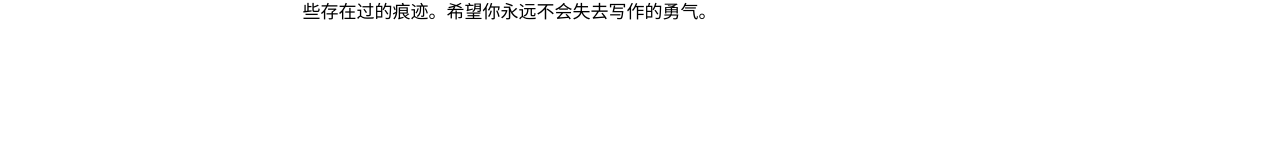
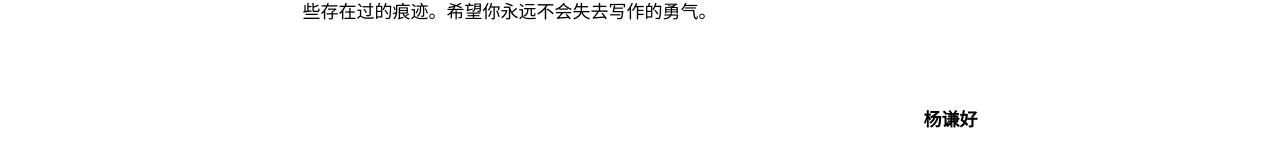
Before and after one commit to youshenmexindemingzima/rebirth, a Jekyll site: the page built from _articles/第四期/后记/后记.md, in a window 1280 px wide and 900 px high, scrolled down 610 px. Shown: the part 672-839 px from the top of the window. Built offline with Jekyll 4.4.1, drawn with Linux system fonts in a browser that asks for light colours; some web fonts are replaced; before the commit the page ends 1402 px from its top, so only the background shows below that.

Commit message:
Update 后记.md

```diff
--- a/_articles/第四期/后记/后记.md
+++ b/_articles/第四期/后记/后记.md
@@ -19,3 +19,6 @@ entry: false
 《新生》第四期对我们每一个人都意义重大。感谢《新生》的每一个创作者，你 们冲破表达的壁垒，为我们带来那么多感动与喜悦。感谢《新生》的每一位编辑，是 你们不断的推敲、沟通与跟进让每篇文章都如此惊艳。感谢乐老师的信任、陆老师的 鼓励和赵老师的陪伴，还有语文组每一位老师的支持，使《新生》第四期平安落地，不至于胎死腹中。感谢李心怡学姐陪我度过每一次的措手不及，你对《新生》的付出与热爱也让我对它有了沉甸甸的责任感。
 
 最后也要感谢看到这里的你。记忆会慢慢淡去，可是文字会记得，它们总会留下 些存在过的痕迹。希望你永远不会失去写作的勇气。
+
+**杨谦好**
+{:.text-right.pt-5}
```
